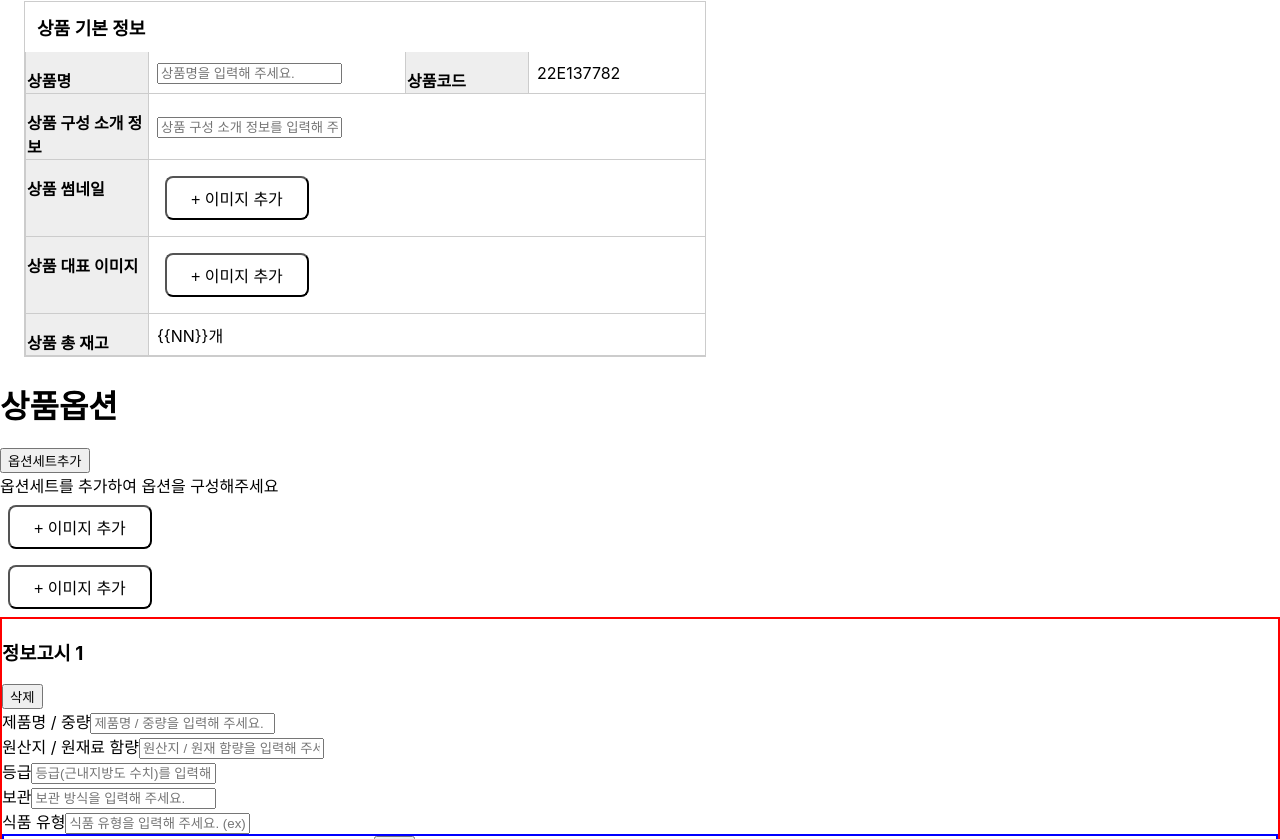
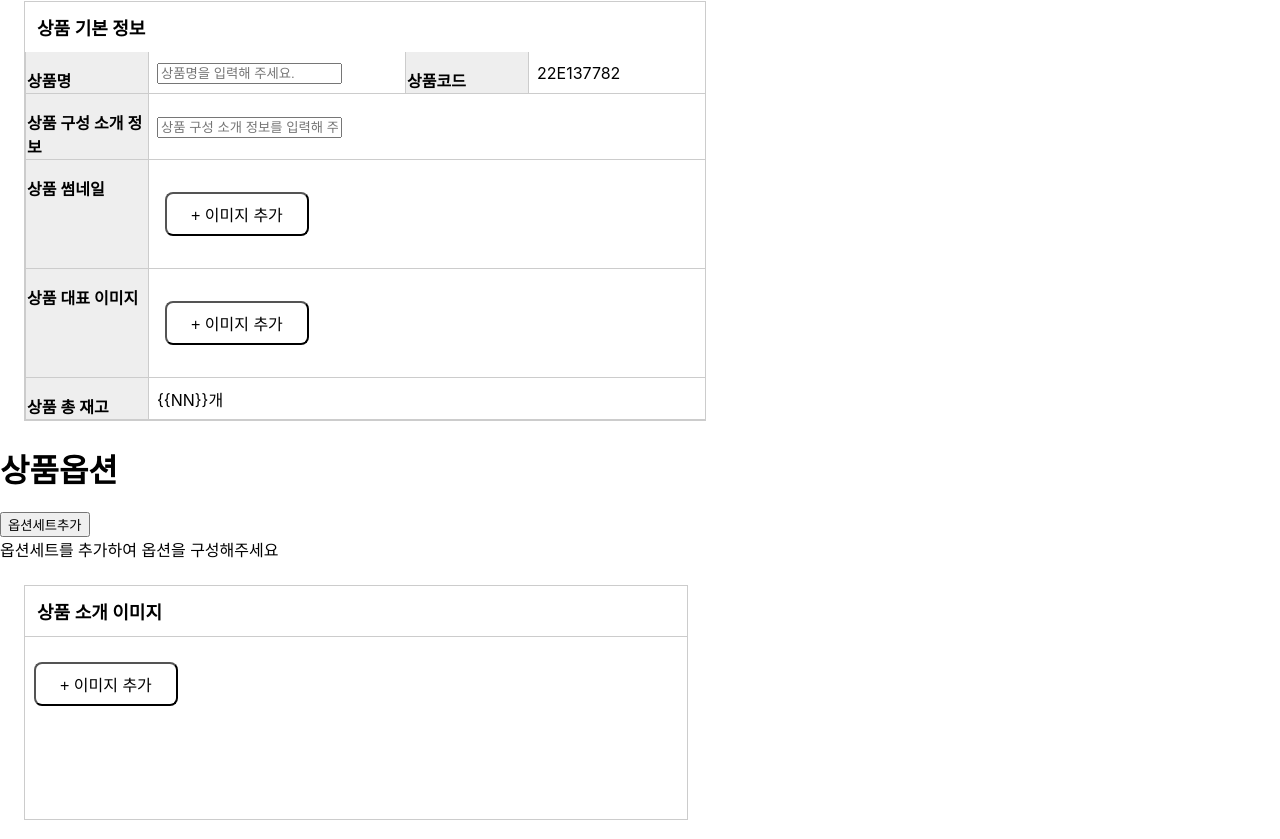
Before and after one commit to pre-onboarding-course-team-6/1st-week-sirloin-task, a React (Create React App) app: page / in a window 1280 px wide. Shown: the part 421-1260 px from the top of the page. Built offline with nearby package versions, Linux system fonts and the light colour scheme.

Commit message:
style: 상품 소개 이미지 컴포넌트 css 작성

```diff
--- a/src/commons/Styled/styled.js
+++ b/src/commons/Styled/styled.js
@@ -31,6 +31,13 @@ export const SettingBox = styled.td`
   border-bottom: 1px solid #cccccc;
 `;
 
+export const FullBox = styled.td`
+  background-color: #ffffff;
+  border-top: 1px solid #cccccc;
+  height: 180px;
+  width: 660px;
+`;
+
 export const CalendarBox = styled.div`
   display: flex;
   height: 56px;
@@ -46,12 +53,12 @@ export const Text = styled.div`
   font-size: 18px;
 `;
 
-export const PurpleButton = styled.button`
+export const ImageInputBtn = styled.button`
   padding: 8px 24px;
   font-size: 16px;
   background-color: #ffffff;
   border-radius: 8px;
-  margin: 8px;
+  margin: 24px 8px;
 `;
 
 export const FlexBox = styled.div`
--- a/src/commons/components/ImageAttachment.jsx
+++ b/src/commons/components/ImageAttachment.jsx
@@ -1,6 +1,6 @@
 /* eslint-disable  */
 import React, { useEffect, useRef, useState } from "react";
-import {PurpleButton,FlexBox, FileDeleBtn,FileName} from "../Styled/styled"
+import {ImageInputBtn,FlexBox, FileDeleBtn,FileName} from "../Styled/styled"
 
 function ImageAttachment({ type, name, handleChangeInput }) {
   const [imgFiles, setImgFiles] = useState([]);
@@ -61,7 +61,7 @@ function ImageAttachment({ type, name, handleChangeInput }) {
         onChange={onImgChange}
         style={{ display: "none" }}
         />
-      <PurpleButton onClick={onImgInputBtnClick}>+ 이미지 추가</PurpleButton>
+      <ImageInputBtn onClick={onImgInputBtnClick}>+ 이미지 추가</ImageInputBtn>
       {imgFiles.map((file, index) => (
         <FileName key={index}>
           <span>{left}{file.name}{right}</span>
--- a/src/components/IntroImage/index.jsx
+++ b/src/components/IntroImage/index.jsx
@@ -1,8 +1,22 @@
 import React from "react";
+import { Table, Title, FullBox } from "commons/Styled/styled";
 import ImageAttachment from "../../commons/components/ImageAttachment";
 
 function IntroImage() {
-  return <ImageAttachment type="multiple">상품 소개 이미지</ImageAttachment>;
+  return (
+    <Table>
+      <tobody>
+        <tr>
+          <Title>상품 소개 이미지</Title>
+        </tr>
+        <tr>
+          <FullBox>
+            <ImageAttachment type="multiple" />
+          </FullBox>
+        </tr>
+      </tobody>
+    </Table>
+  );
 }
 
 export default IntroImage;
```
